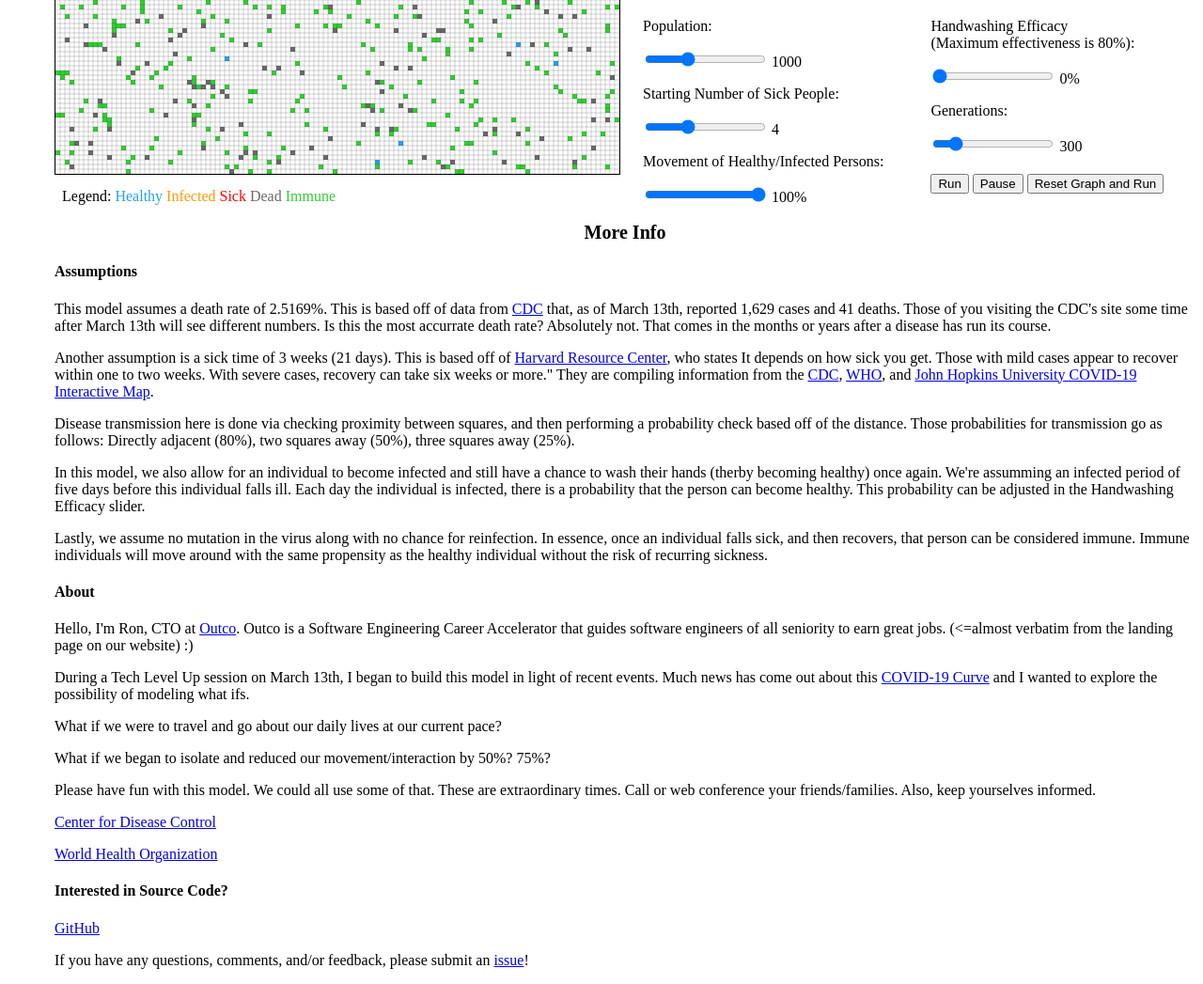
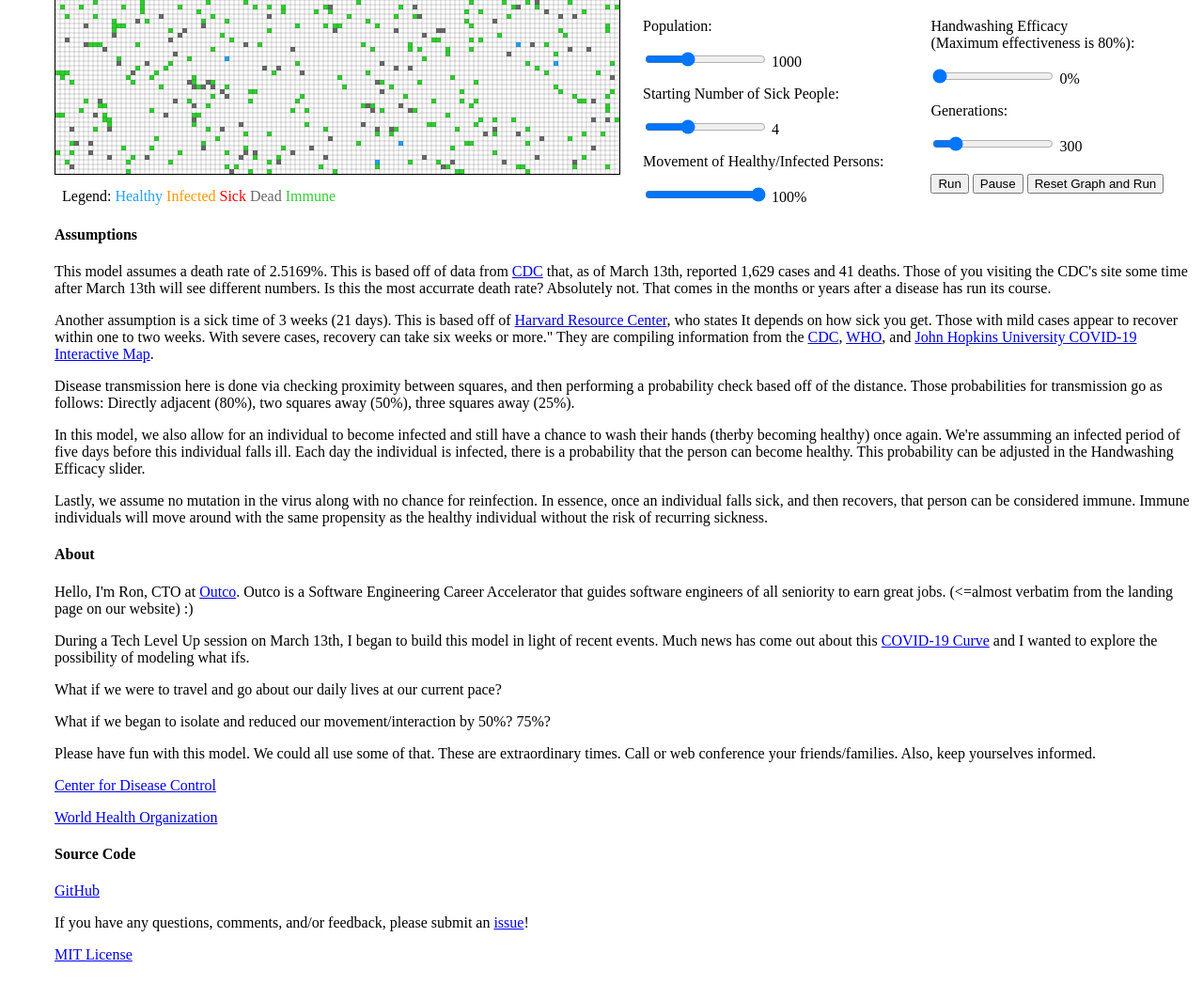
Before and after one commit to vokoshyv/pandemic-propagation, a plain HTML site: page index.html in a window 1280 px wide. Shown: the part 517-1564 px from the top of the page at 94% size. Drawn offline with nearby package versions, Linux system fonts and the light colour scheme.

Commit message:
(feat) adds MIT license

```diff
--- a/index.html
+++ b/index.html
@@ -88,7 +88,7 @@
         </div>
 
         <div class="details">
-            <h2>More Info</h2>
+            <!-- <h2>More Info</h2> -->
 
             <h4>Assumptions</h4>
             <p>
@@ -173,12 +173,15 @@
             <p><a href="https://www.cdc.gov/coronavirus/2019-nCoV/index.html" target="_blank">Center for Disease Control</a></p>
             <p><a href="https://www.who.int/emergencies/diseases/novel-coronavirus-2019" target="_blank">World Health Organization</a></p>
 
-            <h4>Interested in Source Code?</h4>
+            <h4>Source Code</h4>
 
             <p><a href="https://github.com/vokoshyv/pandemic-propagation" target="_blank">GitHub</a></p>
             <p>
                 If you have any questions, comments, and/or feedback, please
                 submit an <a href="https://github.com/vokoshyv/pandemic-propagation/issues" target="_blank">issue</a>!
+            </p>
+            <p>
+                <a href="https://github.com/vokoshyv/pandemic-propagation/blob/gh-pages/LICENSE" target="_blank">MIT License</a>
             </p>
         </div>
     </div>
```
